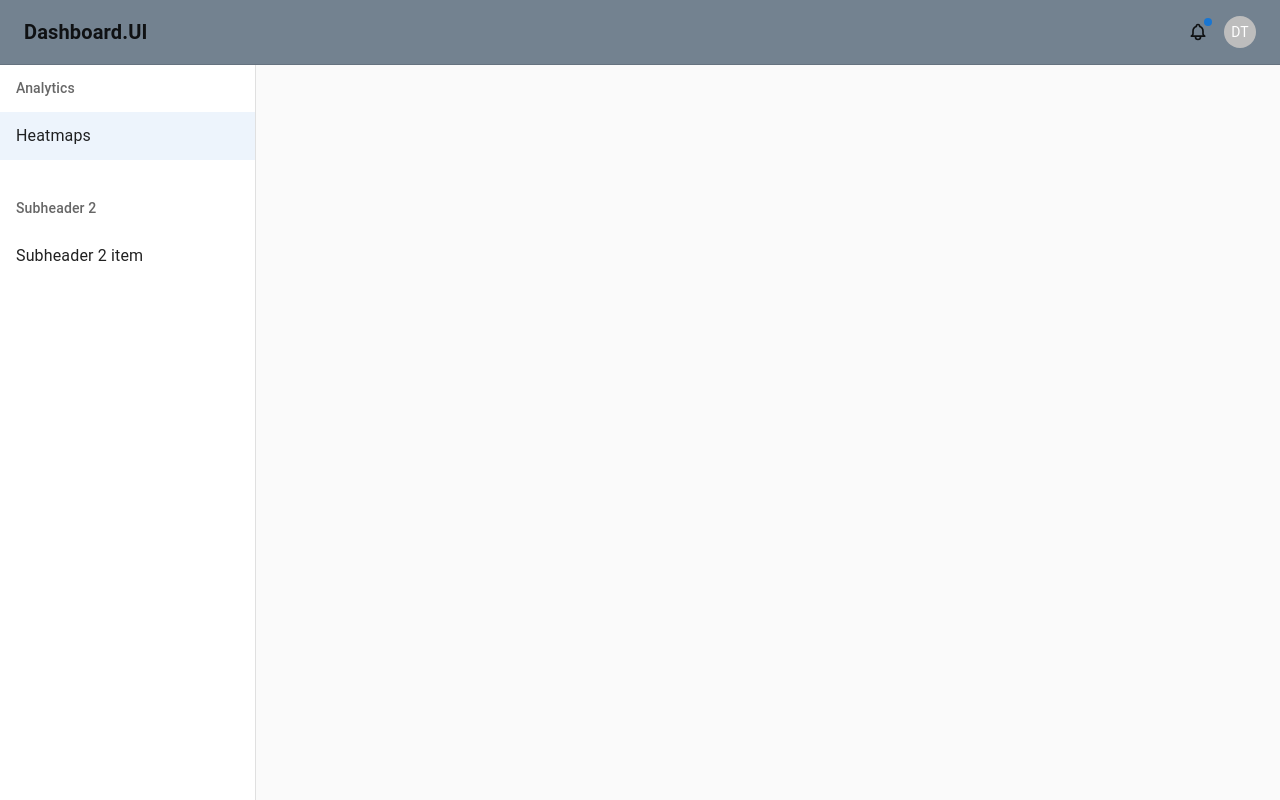
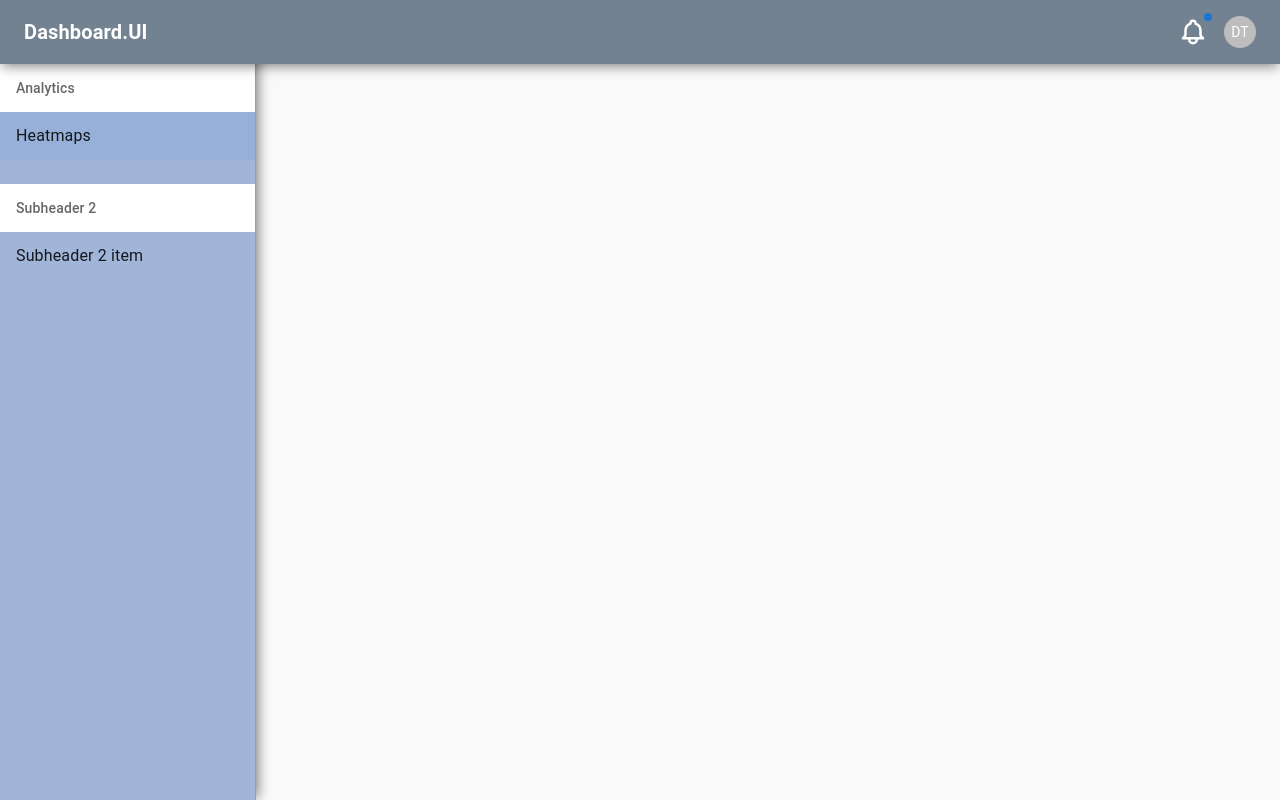
Before and after one commit to damienteng23/VerticalSliceArchitecture, a Next.js app in the folder dashboard.ui/: page / in a window 1280 px wide. Built offline with nearby package versions, Linux system fonts and the light colour scheme.

Commit message:
update to set most css in themes

```diff
--- a/dashboard.ui/app/_shared/theme.ts
+++ b/dashboard.ui/app/_shared/theme.ts
@@ -37,6 +37,43 @@ export const theme = createTheme({
       styleOverrides: {
         root: ({ theme }) => ({
           backgroundColor: theme.palette.dashboard.header,
+          boxShadow: '0px 4px 12px -2px rgba(0, 0, 0, 0.5)',
+          zIndex: theme.zIndex.drawer + 1,
+          position: 'fixed',
+        }),
+      },
+    },
+    MuiDrawer: {
+      defaultProps: {
+        variant: 'temporary',
+        ModalProps: {
+          keepMounted: true, // better for mobile SEO/performance
+        },
+      },
+      styleOverrides: {
+        root: ({ theme }) => ({
+          // Rules for the Permanent (Docked) Sidebar
+          '&.MuiDrawer-docked': {
+            [theme.breakpoints.down('lg')]: {
+              display: 'none', // Hide permanent drawer on mobile
+            },
+            [theme.breakpoints.up('lg')]: {
+              display: 'block', // Show permanent drawer on desktop
+            },
+          },
+          // Rules for the Temporary (Mobile) Sidebar
+          '&.MuiModal-root': {
+            [theme.breakpoints.up('lg')]: {
+              display: 'none', // Hide mobile drawer on desktop
+            },
+          }
+        }),
+        paper: ({ theme }) => ({
+          width: 256, // drawerWidth
+          boxSizing: 'border-box',
+          backgroundColor: theme.palette.dashboard.sidebar,
+          borderRight: `1px solid ${theme.palette.divider}`,
+          boxShadow: '4px 0px 12px -2px rgba(0, 0, 0, 0.5)',
         }),
       },
     },
--- a/dashboard.ui/app/page.tsx
+++ b/dashboard.ui/app/page.tsx
@@ -38,22 +38,11 @@ export default function DashboardPage({ children }: { children: React.ReactNode
     <ThemeProvider theme={theme}>
       <CssBaseline />
       <Box sx={{ display: "flex" }}>
-        <AppBar
-          position="fixed"
-          sx={{
-            // 1. Set zIndex higher than the Drawer
-            zIndex: (theme) => theme.zIndex.drawer + 1,
-            bgcolor: 'dashboard.header',
-            color: 'text.primary',
-            boxShadow: 'none',
-            borderBottom: '1px solid',
-            borderColor: 'divider'
-          }}
-        >
+
+        <AppBar>
           <Toolbar>
             <IconButton
               color="inherit"
-              edge="start"
               onClick={handleDrawerToggle}
               sx={{ mr: 2, display: { lg: "none" } }}
             >
@@ -67,7 +56,7 @@ export default function DashboardPage({ children }: { children: React.ReactNode
             <Box sx={{ display: 'flex', gap: 1, alignItems: 'center' }}>
               <IconButton color="inherit">
                 <Badge variant="dot" color="primary">
-                  <HiOutlineBell size={20} />
+                  <HiOutlineBell size={30} />
                 </Badge>
               </IconButton>
               <Avatar sx={{ width: 32, height: 32, bgcolor: 'neutral.main', fontSize: '0.875rem' }}>
@@ -79,37 +68,20 @@ export default function DashboardPage({ children }: { children: React.ReactNode
 
         {/* --- SIDEBAR (DRAWER) --- */}
         <Box component="nav" sx={{ width: { lg: drawerWidth }, flexShrink: { lg: 0 } }}>
-          {/* Mobile Drawer */}
+
+          {/* --- Mobile View --- */}
           <Drawer
             variant="temporary"
             open={mobileOpen}
             onClose={handleDrawerToggle}
             ModalProps={{ keepMounted: true }}
-            sx={{
-              display: { xs: "block", lg: "none" },
-              "& .MuiDrawer-paper": { boxSizing: "border-box", width: drawerWidth },
-            }}
           >
-            {/* 2. Add Toolbar spacing so content starts below the header */}
             <Toolbar />
             {drawerContent}
           </Drawer>
 
-          {/* Desktop Drawer */}
-          <Drawer
-            variant="permanent"
-            sx={{
-              display: { xs: "none", lg: "block" },
-              "& .MuiDrawer-paper": {
-                width: drawerWidth,
-                boxSizing: "border-box",
-                borderRight: '1px solid',
-                borderColor: 'divider'
-              },
-            }}
-            open
-          >
-            {/* 2. Add Toolbar spacing for desktop too */}
+          {/* --- Desktop View --- */}
+          <Drawer variant="permanent">
             <Toolbar />
             {drawerContent}
           </Drawer>
```
